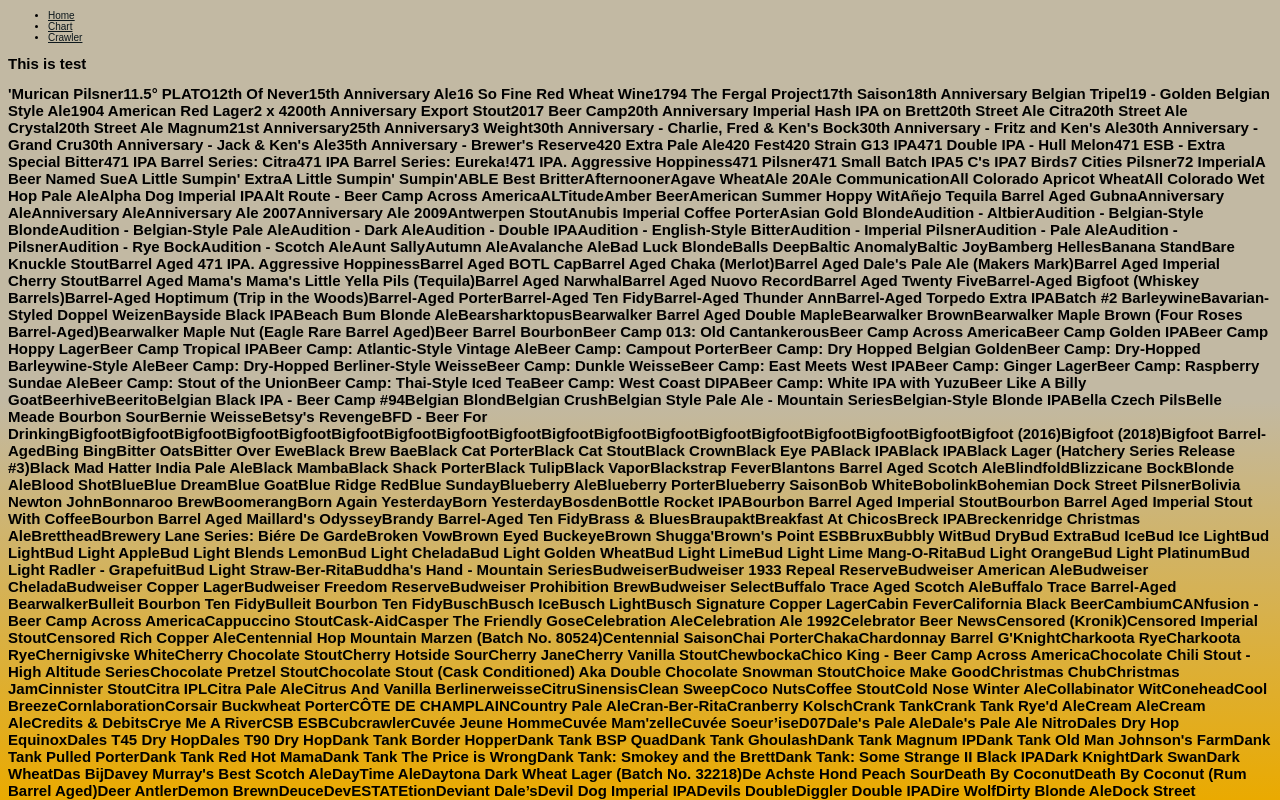
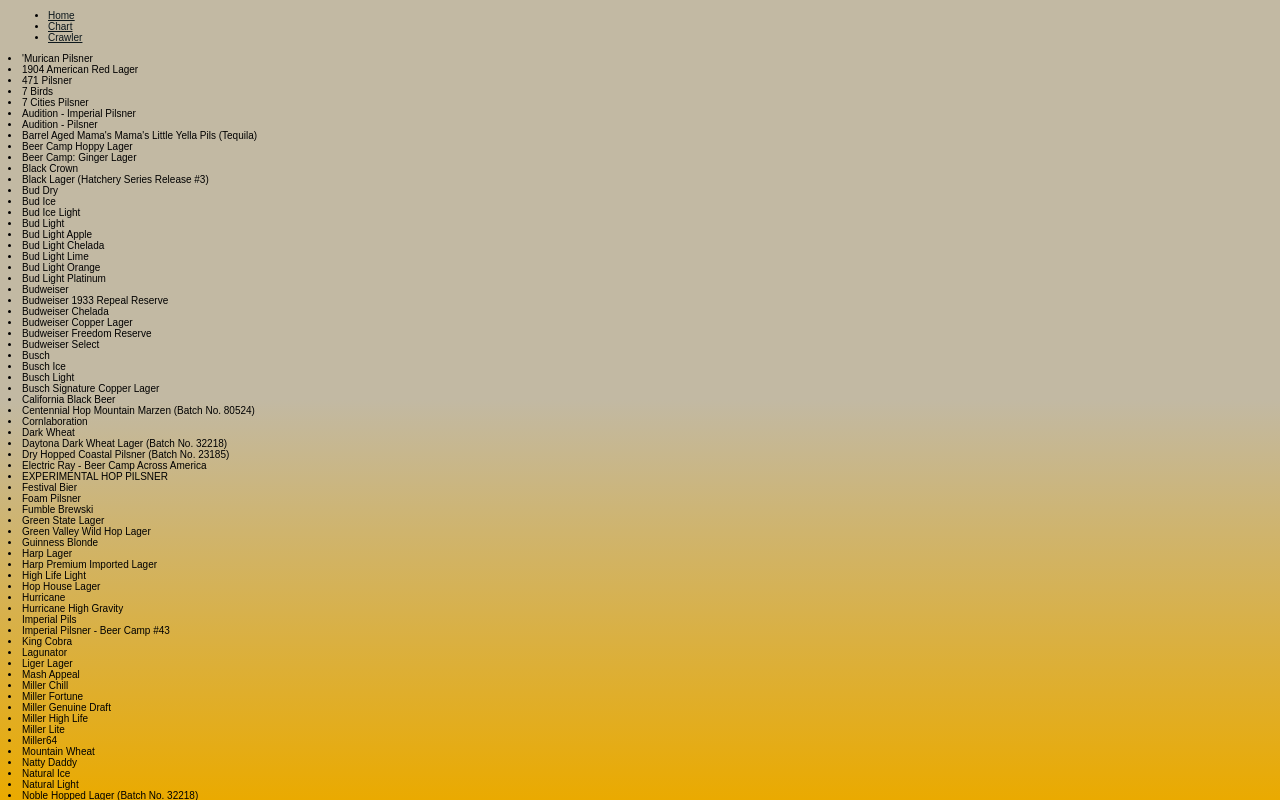
Before and after one commit to quantum93/wiki-react, a React (Create React App) app: page /category in a window 1280 px wide. Shown: the top 800 px of the page. Built offline with nearby package versions, Linux system fonts and the light colour scheme.

Commit message:
It makes category page....

```diff
--- a/src/components/Beer.js
+++ b/src/components/Beer.js
@@ -12,9 +12,10 @@
     const { name, labels, id } = this.props.details;
     const image = labels ? labels.medium : 'null.jpg';
 
+    console.log(this.props.details);
     const isOrganic = this.props.details.isOrganic;
+
     let myReturn = "";
-
     if (isOrganic === "N") {
       myReturn = "beer";
     } else if (isOrganic === "Y") {
--- a/src/components/Category.js
+++ b/src/components/Category.js
@@ -1,38 +1,42 @@
 import React from 'react';
 import db from './db.json';
+import Loader from './Loader';
+import Beer from './Beer';
 
 const Category = () => {
-  let beerList=[];
+    const labels = ['Hybrid/mixed Beer',
+    'European-germanic Lager',
+    'North American Lager',
+    'North American Origin Ales',
+    'British Origin Ales',
+    'Belgian And French Origin Ales',
+    'Irish Origin Ales',
+    'German Origin Ales',
+    'International Styles',
+    'Mead, Cider, & Perry',
+    'Malternative Beverages',
+    'Other Lager',
+    'No style information'
+  ];
+
+    let beerName=[];
+    let beerId=[];
+
     let data=db.data.map(function(e) {
-    console.log(e.style)
-    if(e.name) {
-      beerList.push(e.name)
+      if(e.style && e.style.category.name === labels[2]) {
+          beerName.push(e.name)
+          beerId.push(e.id)
       }
     });
 
+    console.log(beerName.length);
     return(
       <div>
-      <h2>This is test</h2>
-      <h2>{beerList}</h2>
+        {beerName.map((value, index) =>{
+          return <li key={index}>{value}</li>
+        })}
       </div>
-  )
+    );
 }
 
 export default Category;
-
-// Test for logic
-
-// let counter = 0;
-// let category ="";
-// for (let i=0; i <db.data.length; i++) {
-//   let style = db.data[i].style
-  // if(style && style.category.name !== category) {
-  //   console.log(category = style.category.name)
-  // }
-  // if(style && style.category.name === "Malternative Beverages") {
-  //   console.log(counter += 1);
-  // }
-//   if(!style) {
-//     console.log(db.data[i].name);
-//   }
-// }
--- a/src/components/Chart.js
+++ b/src/components/Chart.js
@@ -71,6 +71,7 @@
           onElementsClick = {elems => {
             console.log(elems[0])
             if (elems[0]) {
+              let clickId = beerId[elems[0]._index]
               window.location = "/category";
             } else {
               return;
@@ -111,39 +112,3 @@
 }
 
 export default myChart;
-
-// console.log(scatterState);
-
-// let i;
-// let counter = 0;
-// let category ="";
-// console.log(db.data.length-1);
-// for (i = 0; i < db.data.length; i++) {
-//     if (db.data[i].abv) {
-//         console.log(i, db.data[i].abv);
-//         console.log(db.data[i].ibu);
-//         let style = db.data[i].style
-//         console.log(i, style ? style.category.name : "no category name");
-//       }
-//     }
-
-// for (i=0; i <db.data.length; i++) {
-//   let style = db.data[i].style
-  // if(style && style.category.name !== category) {
-  //   console.log(category = style.category.name)
-  // }
-  // if(style && style.category.name === "Malternative Beverages") {
-  //   console.log(counter += 1);
-  // }
-  // if(!style) {
-  //   console.log(counter += 1);
-  // }
-// }
-
-// let i;
-// let counter = 0;
-// for(i=0; i<db.data.length; i++) {
-//   if(db.data[i].isOrganic === "Y") {
-//     console.log(i, db.data[i].name, counter += 1)
-//   }
-// }
--- a/src/components/Search.js
+++ b/src/components/Search.js
@@ -23,5 +23,4 @@
   }
 };
 
-
 export default Search;
```
Also changed, not shown: src/components/test.js (added, +70 -0 lines), 1 other file (tests, documents, lock files or other folders). Lines whose indentation alone changed are shown as unchanged.
